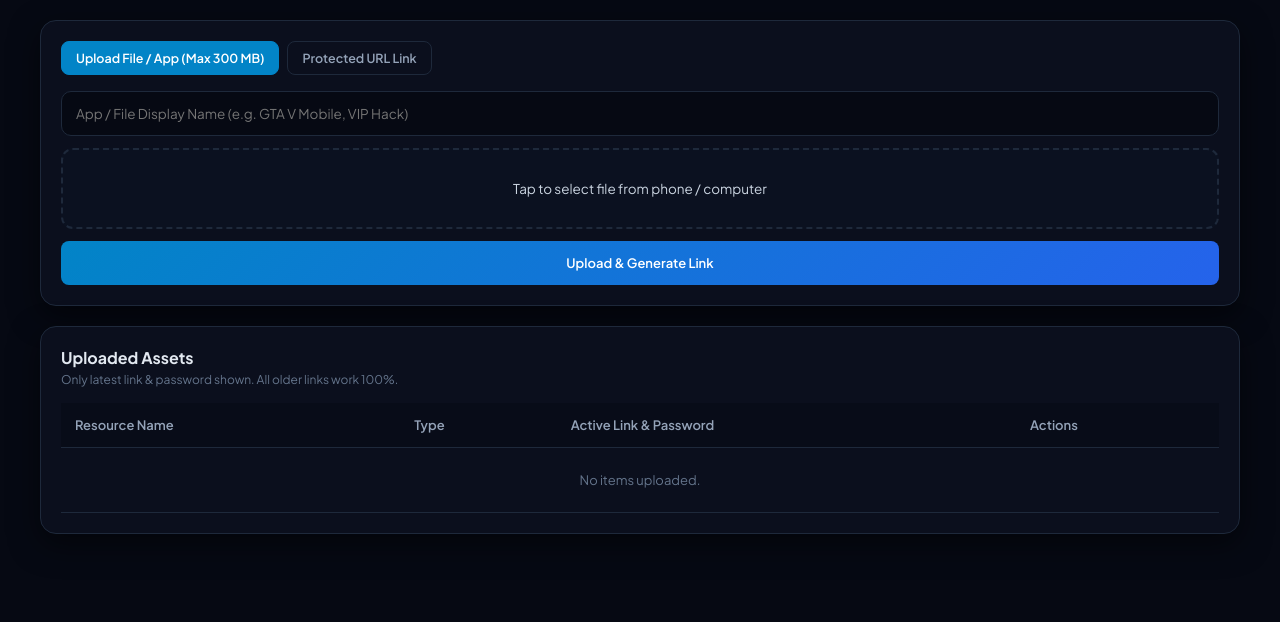
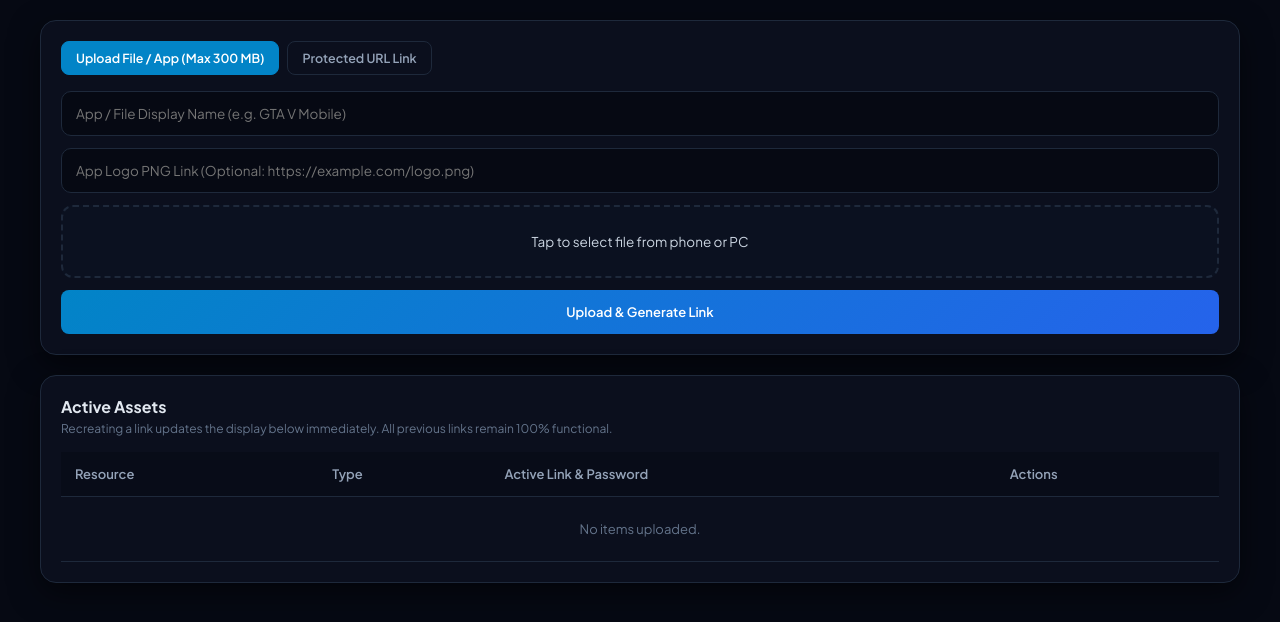
Before and after one commit to someshgamer123/mart-x-store, a Flask app: page /admin in a window 1280 px wide. Shown: the part 67-689 px from the top of the page. Run offline with Flask 3, Linux system fonts and the light colour scheme; the visitor is signed in with stand-in values (Sample User, id 1); data that the repository does not hold is empty.

Commit message:
Update admin.html

```diff
--- a/templates/admin.html
+++ b/templates/admin.html
@@ -41,7 +41,7 @@
         }
         .input-styled:focus { border-color: #38bdf8; }
 
-        .upload-area { border: 2px dashed #1e293b; border-radius: 12px; padding: 30px 16px; text-align: center; cursor: pointer; background: rgba(15, 23, 42, 0.3); margin-bottom: 12px; }
+        .upload-area { border: 2px dashed #1e293b; border-radius: 12px; padding: 26px 16px; text-align: center; cursor: pointer; background: rgba(15, 23, 42, 0.3); margin-bottom: 12px; }
         .upload-area:hover { border-color: #38bdf8; }
 
         .progress-container { display: none; margin: 16px 0; }
@@ -50,7 +50,10 @@
         .progress-text { display: flex; justify-content: space-between; font-size: 12px; color: #94a3b8; margin-top: 6px; }
         .success-badge { display: none; color: #34d399; font-weight: 700; font-size: 13px; margin-top: 8px; text-align: center; }
 
-        /* Responsive Table & Card Views */
+        /* Item Row with Mini Logo */
+        .item-name-box { display: flex; align-items: center; gap: 10px; }
+        .item-logo-thumb { width: 34px; height: 34px; border-radius: 8px; object-fit: cover; background: #1e293b; border: 1px solid #334155; flex-shrink: 0; }
+
         .desktop-table { width: 100%; border-collapse: collapse; margin-top: 10px; }
         .desktop-table th, .desktop-table td { text-align: left; padding: 14px; border-bottom: 1px solid #1e293b; font-size: 13px; }
         .desktop-table th { color: #94a3b8; font-weight: 600; background: #080c18; }
@@ -73,13 +76,13 @@
         }
         .link-pass { color: #38bdf8; font-weight: 700; }
 
-        /* Mobile Card Style (Phones) */
+        /* Mobile Cards */
         .mobile-item-card { display: none; background: #060913; border: 1px solid #1e293b; border-radius: 12px; padding: 16px; margin-bottom: 14px; }
-        .mobile-card-header { display: flex; justify-content: space-between; align-items: flex-start; margin-bottom: 12px; }
+        .mobile-card-header { display: flex; justify-content: space-between; align-items: center; margin-bottom: 12px; }
         .mobile-card-title { font-weight: 700; font-size: 15px; color: #fff; word-break: break-word; }
         .mobile-link-info { background: #0b0f1d; border: 1px solid #1e293b; border-radius: 8px; padding: 10px; margin-bottom: 12px; font-family: monospace; font-size: 12px; }
         .mobile-card-actions { display: flex; gap: 8px; flex-wrap: wrap; }
-        .mobile-card-actions .btn { flex: 1; min-width: 100px; }
+        .mobile-card-actions .btn { flex: 1; min-width: 90px; }
 
         @media (max-width: 768px) {
             .desktop-table { display: none; }
@@ -89,7 +92,6 @@
             .header-actions .btn { flex: 1; }
         }
 
-        /* Modal */
         .modal-overlay { display: none; position: fixed; inset: 0; background: rgba(0,0,0,0.8); backdrop-filter: blur(8px); align-items: center; justify-content: center; z-index: 60; padding: 16px; }
         .modal { background: #0c1222; border: 1px solid #1e293b; border-radius: 20px; padding: 24px; width: 100%; max-width: 440px; }
         .modal h3 { font-size: 17px; font-weight: 700; margin-bottom: 6px; color: #fff; }
@@ -120,13 +122,14 @@
                 <button class="tab-btn" id="tabLinkBtn" onclick="switchTab('link')">Protected URL Link</button>
             </div>
 
-            <!-- File Section -->
+            <!-- File Upload Form -->
             <div id="fileUploadSection">
-                <input type="text" id="fileCustomName" class="input-styled" placeholder="App / File Display Name (e.g. GTA V Mobile, VIP Hack)">
+                <input type="text" id="fileCustomName" class="input-styled" placeholder="App / File Display Name (e.g. GTA V Mobile)">
+                <input type="url" id="fileLogoUrl" class="input-styled" placeholder="App Logo PNG Link (Optional: https://example.com/logo.png)">
 
                 <div class="upload-area" onclick="document.getElementById('fileInput').click()">
                     <input type="file" id="fileInput" style="display: none;" onchange="handleFileSelect(this)">
-                    <p id="fileLabel" style="font-size: 13.5px; color: #cbd5e1;">Tap to select file from phone / computer</p>
+                    <p id="fileLabel" style="font-size: 13.5px; color: #cbd5e1;">Tap to select file from phone or PC</p>
                 </div>
 
                 <div class="progress-container" id="progressContainer">
@@ -138,24 +141,25 @@
                 <button class="btn btn-primary" id="uploadBtn" style="width: 100%; padding: 14px;" onclick="startFileUpload()">Upload & Generate Link</button>
             </div>
 
-            <!-- Link Section -->
+            <!-- Link Upload Form -->
             <div id="linkUploadSection" style="display: none;">
-                <input type="text" id="linkName" class="input-styled" placeholder="App / Resource Name (e.g. Premium Tool Access)">
+                <input type="text" id="linkName" class="input-styled" placeholder="Resource Name (e.g. VIP Video Link)">
+                <input type="url" id="linkLogoUrl" class="input-styled" placeholder="Logo PNG Link (Optional)">
                 <input type="url" id="linkUrl" class="input-styled" placeholder="https://target-url.com">
                 <button class="btn btn-primary" style="width: 100%; padding: 14px;" onclick="submitLink()">Save & Generate Link</button>
             </div>
         </div>
 
-        <!-- Items Display -->
+        <!-- Assets Inventory -->
         <div class="card">
-            <h2 style="font-size: 16px; font-weight: 700; margin-bottom: 4px;">Uploaded Assets</h2>
-            <p style="font-size: 12px; color: #64748b; margin-bottom: 16px;">Only latest link & password shown. All older links work 100%.</p>
+            <h2 style="font-size: 16px; font-weight: 700; margin-bottom: 4px;">Active Assets</h2>
+            <p style="font-size: 12px; color: #64748b; margin-bottom: 16px;">Recreating a link updates the display below immediately. All previous links remain 100% functional.</p>
 
-            <!-- Desktop View Table -->
+            <!-- Desktop Table -->
             <table class="desktop-table">
                 <thead>
                     <tr>
-                        <th>Resource Name</th>
+                        <th>Resource</th>
                         <th>Type</th>
                         <th>Active Link & Password</th>
                         <th>Actions</th>
@@ -163,16 +167,23 @@
                 </thead>
                 <tbody>
                     {% for item in items %}
-                    <tr id="item-row-{{ item.id }}">
-                        <td style="font-weight: 600; color: #fff;">{{ item.name }}</td>
+                    <tr id="item-row-{{ item.id }}" data-link="{{ host_url }}v/{{ item.latest_link_code }}" data-pass="{{ item.latest_password }}">
+                        <td>
+                            <div class="item-name-box">
+                                {% if item.logo_url %}
+                                <img src="{{ item.logo_url }}" class="item-logo-thumb" alt="Logo" onerror="this.style.display='none'">
+                                {% endif %}
+                                <span style="font-weight: 600; color: #fff;">{{ item.name }}</span>
+                            </div>
+                        </td>
                         <td><span class="badge {{ 'badge-file' if item.item_type == 'file' else 'badge-link' }}">{{ item.item_type|upper }}</span></td>
-                        <td style="min-width: 400px;">
+                        <td style="min-width: 380px;">
                             <div class="single-link-box" id="link-box-{{ item.id }}">
                                 <div>
                                     <span id="code-txt-{{ item.id }}">/v/{{ item.latest_link_code }}</span> |
                                     Pass: <span class="link-pass" id="pass-txt-{{ item.id }}">{{ item.latest_password }}</span>
                                 </div>
-                                <button class="btn btn-secondary btn-sm" onclick="copyCreds('{{ host_url }}v/{{ item.latest_link_code }}', '{{ item.latest_password }}')">Copy</button>
+                                <button class="btn btn-secondary btn-sm" id="d-copy-btn-{{ item.id }}" onclick="copyRowCreds('{{ item.id }}')">Copy</button>
                             </div>
                         </td>
                         <td>
@@ -188,12 +199,17 @@
                 </tbody>
             </table>
 
-            <!-- Mobile View Cards (Optimized for Phones) -->
+            <!-- Mobile Cards (Phones) -->
             <div class="mobile-items-list">
                 {% for item in items %}
-                <div class="mobile-item-card" id="mobile-card-{{ item.id }}">
+                <div class="mobile-item-card" id="mobile-card-{{ item.id }}" data-link="{{ host_url }}v/{{ item.latest_link_code }}" data-pass="{{ item.latest_password }}">
                     <div class="mobile-card-header">
-                        <div class="mobile-card-title">{{ item.name }}</div>
+                        <div class="item-name-box">
+                            {% if item.logo_url %}
+                            <img src="{{ item.logo_url }}" class="item-logo-thumb" alt="Logo" onerror="this.style.display='none'">
+                            {% endif %}
+                            <div class="mobile-card-title">{{ item.name }}</div>
+                        </div>
                         <span class="badge {{ 'badge-file' if item.item_type == 'file' else 'badge-link' }}">{{ item.item_type|upper }}</span>
                     </div>
 
@@ -203,13 +219,11 @@
                     </div>
 
                     <div class="mobile-card-actions">
-                        <button class="btn btn-secondary btn-sm" id="m-copy-btn-{{ item.id }}" onclick="copyCreds('{{ host_url }}v/{{ item.latest_link_code }}', '{{ item.latest_password }}')">Copy Link</button>
+                        <button class="btn btn-secondary btn-sm" id="m-copy-btn-{{ item.id }}" onclick="copyRowCreds('{{ item.id }}')">Copy Link</button>
                         <button class="btn btn-secondary btn-sm" onclick="recreateLink('{{ item.id }}')">+ Recreate</button>
                         <button class="btn btn-danger btn-sm" onclick="confirmDeleteItem('{{ item.id }}')">Delete</button>
                     </div>
                 </div>
-                {% else %}
-                <p style="text-align: center; color: #64748b; padding: 20px;" class="mobile-item-card">No assets uploaded yet.</p>
                 {% endfor %}
             </div>
         </div>
@@ -270,6 +284,42 @@
             setTimeout(() => { t.style.display = 'none'; }, 3500);
         }
 
+        // UNIVERSAL RELIABLE CLIPBOARD ENGINE (Works on Android, iOS, Windows, Mac)
+        function copyTextUniversal(textToCopy) {
+            if (navigator.clipboard && window.isSecureContext) {
+                return navigator.clipboard.writeText(textToCopy);
+            } else {
+                const textArea = document.createElement("textarea");
+                textArea.value = textToCopy;
+                textArea.style.position = "fixed";
+                textArea.style.left = "-999999px";
+                textArea.style.top = "-999999px";
+                document.body.appendChild(textArea);
+                textArea.focus();
+                textArea.select();
+                return new Promise((res, rej) => {
+                    document.execCommand('copy') ? res() : rej();
+                    textArea.remove();
+                });
+            }
+        }
+
+        function copyRowCreds(itemId) {
+            // Always reads from the live updated data attribute
+            const row = document.getElementById(`item-row-${itemId}`) || document.getElementById(`mobile-card-${itemId}`);
+            if (!row) return;
+
+            const link = row.getAttribute('data-link');
+            const password = row.getAttribute('data-pass');
+            const fullText = `Link: ${link}\nPassword: ${password}`;
+
+            copyTextUniversal(fullText).then(() => {
+                showToast('Copied Link & Password to clipboard!', 'success');
+            }).catch(() => {
+                showToast('Failed to copy. Please allow clipboard access.', 'error');
+            });
+        }
+
         function switchTab(type) {
             document.getElementById('fileUploadSection').style.display = type === 'file' ? 'block' : 'none';
             document.getElementById('linkUploadSection').style.display = type === 'link' ? 'block' : 'none';
@@ -284,7 +334,6 @@
                 const sizeMB = (selectedFile.size / (1024 * 1024)).toFixed(2);
                 document.getElementById('fileLabel').innerText = `${selectedFile.name} (${sizeMB} MB)`;
 
-                // If custom name is empty, auto-populate clean name without extension
                 const nameInput = document.getElementById('fileCustomName');
                 if (!nameInput.value.trim()) {
                     nameInput.value = selectedFile.name.replace(/\.[^/.]+$/, "");
@@ -299,10 +348,13 @@
             }
 
             const customName = document.getElementById('fileCustomName').value.trim();
+            const logoUrl = document.getElementById('fileLogoUrl').value.trim();
+
             const formData = new FormData();
             formData.append('upload_type', 'file');
             formData.append('file', selectedFile);
             formData.append('display_name', customName);
+            formData.append('logo_url', logoUrl);
 
             const xhr = new XMLHttpRequest();
             const progressContainer = document.getElementById('progressContainer');
@@ -330,7 +382,7 @@
                     showToast('Upload completed successfully!', 'success');
                     setTimeout(() => location.reload(), 1200);
                 } else {
-                    showToast('Upload error. File may exceed limit.', 'error');
+                    showToast('Upload failed. Check file size limits.', 'error');
                 }
             };
 
@@ -346,12 +398,14 @@
         function submitLink() {
             const url = document.getElementById('linkUrl').value.trim();
             const name = document.getElementById('linkName').value.trim();
-            if (!url) { showToast('URL is required.', 'error'); return; }
+            const logoUrl = document.getElementById('linkLogoUrl').value.trim();
+            if (!url) { showToast('Destination URL is required.', 'error'); return; }
 
             const fd = new FormData();
             fd.append('upload_type', 'link');
             fd.append('url', url);
             fd.append('display_name', name);
+            fd.append('logo_url', logoUrl);
 
             fetch('/admin/upload', { method: 'POST', body: fd })
                 .then(r => r.json())
@@ -365,29 +419,41 @@
                 });
         }
 
+        // 100% SYNCHRONIZED RECREATE LINK FUNCTION (Both PC & Phone Updated Instantly)
         function recreateLink(itemId) {
             fetch(`/admin/recreate-link/${itemId}`, { method: 'POST' })
                 .then(r => r.json())
                 .then(res => {
                     if (res.success) {
-                        // Update desktop table
-                        const codeElem = document.getElementById(`code-txt-${itemId}`);
-                        const passElem = document.getElementById(`pass-txt-${itemId}`);
-                        if (codeElem) codeElem.innerText = `/v/${res.link_code}`;
-                        if (passElem) passElem.innerText = res.password;
+                        // 1. Update Desktop Row Data & Elements
+                        const dRow = document.getElementById(`item-row-${itemId}`);
+                        if (dRow) {
+                            dRow.setAttribute('data-link', res.full_link);
+                            dRow.setAttribute('data-pass', res.password);
+                        }
+                        const dCode = document.getElementById(`code-txt-${itemId}`);
+                        const dPass = document.getElementById(`pass-txt-${itemId}`);
+                        if (dCode) dCode.innerText = `/v/${res.link_code}`;
+                        if (dPass) dPass.innerText = res.password;
 
-                        // Update mobile card
+                        // 2. Update Mobile Card Data & Elements
+                        const mCard = document.getElementById(`mobile-card-${itemId}`);
+                        if (mCard) {
+                            mCard.setAttribute('data-link', res.full_link);
+                            mCard.setAttribute('data-pass', res.password);
+                        }
                         const mCode = document.getElementById(`m-code-txt-${itemId}`);
                         const mPass = document.getElementById(`m-pass-txt-${itemId}`);
-                        const mBtn = document.getElementById(`m-copy-btn-${itemId}`);
                         if (mCode) mCode.innerText = `/v/${res.link_code}`;
                         if (mPass) mPass.innerText = res.password;
-                        if (mBtn) mBtn.setAttribute('onclick', `copyCreds('${res.full_link}', '${res.password}')`);
 
-                        showToast('New link & pass generated! (Old links still active)', 'success');
+                        showToast('New link & password created! Press Copy to copy new link.', 'success');
                     } else {
                         showToast(res.message, 'error');
                     }
+                })
+                .catch(() => {
+                    showToast('Failed to recreate link. Server error.', 'error');
                 });
         }
 
@@ -408,19 +474,12 @@
                         const mCard = document.getElementById(`mobile-card-${pendingDeleteId}`);
                         if (dRow) dRow.remove();
                         if (mCard) mCard.remove();
-                        showToast('File and links permanently deleted.', 'success');
+                        showToast('Resource permanently deleted.', 'success');
                     } else {
                         showToast(res.message, 'error');
                     }
                 });
         });
-
-        function copyCreds(link, password) {
-            const text = `Link: ${link}\nPassword: ${password}`;
-            navigator.clipboard.writeText(text).then(() => {
-                showToast('Link & Password copied to clipboard!', 'success');
-            });
-        }
 
         function openModal(id) { document.getElementById(id).style.display = 'flex'; }
         function closeModal(id) { document.getElementById(id).style.display = 'none'; }
```
